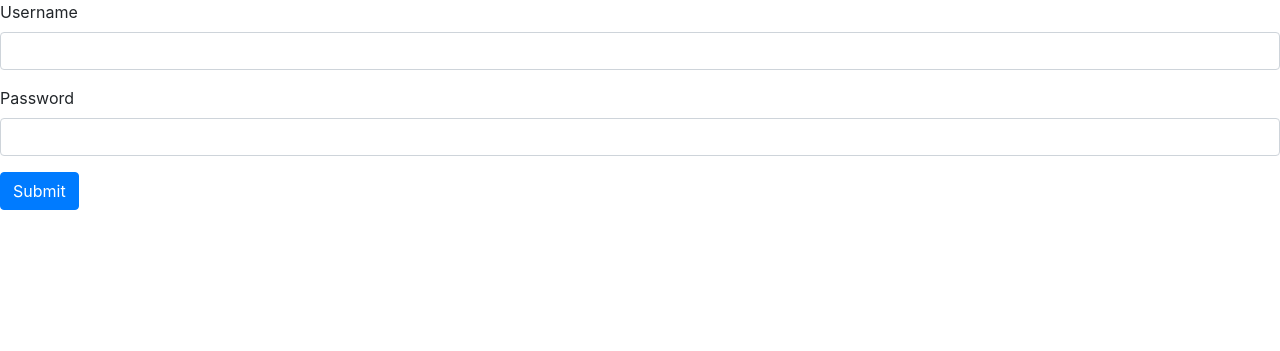
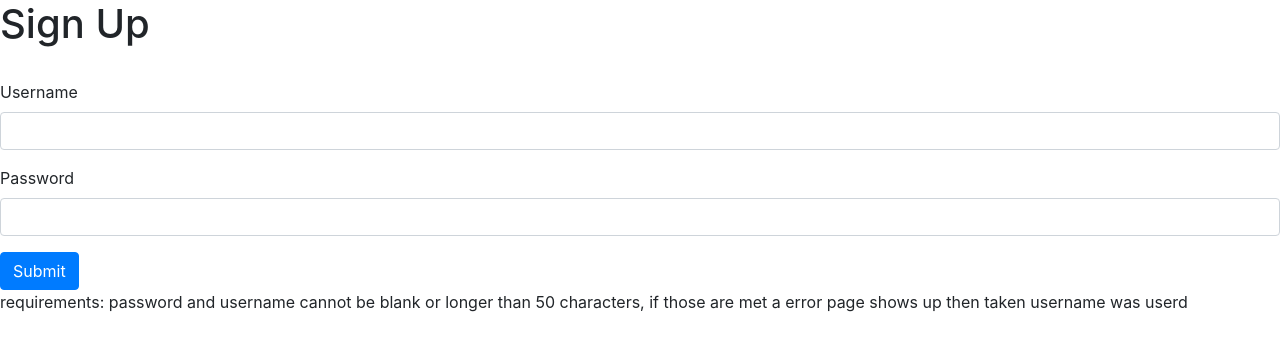
Before and after one commit to cwkchi5781/LevelSevenGrad, a Python web app: template templates/signup.html in a window 1280 px wide. Shown: the top 351 px of the page. Run offline with Jinja, Linux system fonts and the light colour scheme; the template is opened without the code that fills it, so the values that code supplies are empty; some libraries are stand-ins or nearby versions.

Commit message:
finished sign up, working on login

```diff
--- a/templates/home.html
+++ b/templates/home.html
@@ -3,4 +3,7 @@
 
 You have successfully logged in/signed up
 
+<a href="/logout"><button type="button" class="btn btn-secondary btn-lg">Log Out</button></a>
+
+
 {% endblock content %}
--- a/templates/index.html
+++ b/templates/index.html
@@ -1,7 +1,7 @@
 {% extends "layout.html" %}
 {% block content %}
 
-<button href="/login" type="button" class="btn btn-secondary btn-lg">Login</button><br>
-<button href="/signup" type="button" class="btn btn-secondary btn-lg">Sign Up</button>
+<a href="/login"><button type="button" class="btn btn-secondary btn-lg">Login</button></a><br>
+<a href="/signup"><button type="button" class="btn btn-secondary btn-lg">Sign Up</button></a>
 
 {% endblock content %}
--- a/templates/signup.html
+++ b/templates/signup.html
@@ -1,5 +1,10 @@
 {% extends "layout.html" %}
 {% block content %}
+<h1>Sign Up</h1><br>
+
+ {% if message %}
+    <p class="alert alert-danger">{{ message }}</p><br>
+ {% endif %}
 
 <form action="/signuproute" method="POST">
   <div class="mb-3">
@@ -7,10 +12,12 @@
     <input type="text" class="form-control" id="username" name="username" aria-describedby="username">
   </div>
   <div class="mb-3">
-    <label for="exampleInputPassword1" class="form-label">Password</label>
-    <input type="password" class="form-control" id="exampleInputPassword1">
+    <label class="form-label">Password</label>
+    <input type="password" name="password" class="form-control" id="password">
   </div>
   <button type="submit" class="btn btn-primary">Submit</button>
 </form>
 
+requirements: password and username cannot be blank or longer than 50 characters, if those are met a error page shows up then taken username was userd
+
 {% endblock content %}
```
Also changed, not shown: templates/error.html (+4 -4 lines), templates/login.html (+19 -0 lines).
